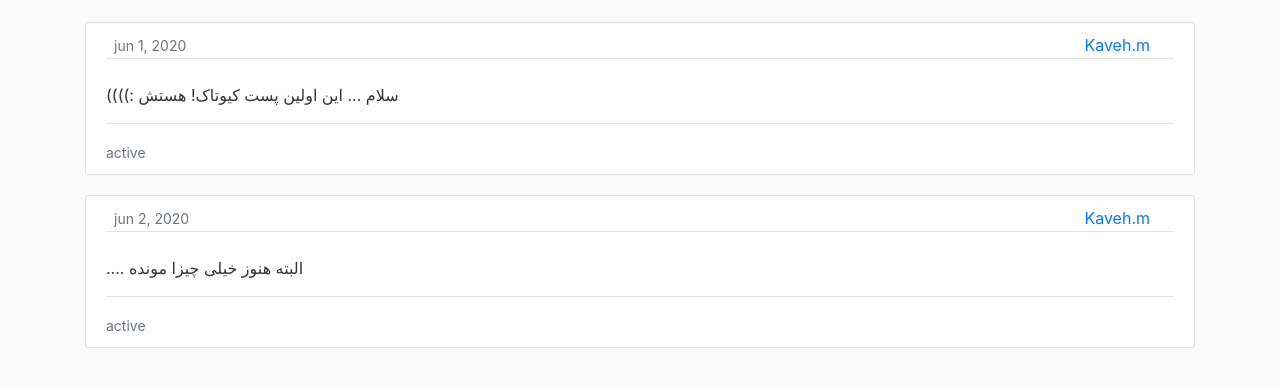
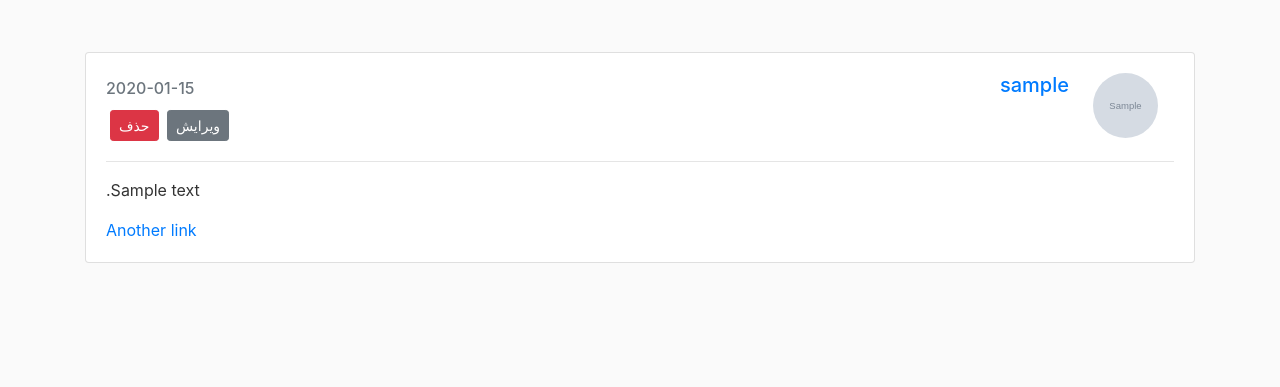
Before and after one commit to kmstage/Qtalk, a Flask app: page / in a window 1280 px wide. Shown: the part 58-445 px from the top of the page. Run offline with Flask 2, Linux system fonts and the light colour scheme; a user stored in the database is signed in; tables that the repository leaves empty hold one stand-in row (values such as "Sample post"); grey boxes marked "Sample" are stand-in pictures; some libraries are stand-ins or nearby versions.

Commit message:
update-delete btn created

```diff
--- a/Qtalk/forms.py
+++ b/Qtalk/forms.py
@@ -50,7 +50,7 @@ class UpdateAccountForm(FlaskForm):
             validators=[FileAllowed(['jpg', 'png'])])
 
     status = StringField('استاتوس',
-            validators=[DataRequired(), Length(min=1, max=200)])
+            validators=[Length(min=0, max=200)])
 
     submit = SubmitField('بروزرسانی')
 
@@ -63,3 +63,7 @@ class UpdateAccountForm(FlaskForm):
 class PostForm(FlaskForm):
     content = TextAreaField('پست جدید', validators=[DataRequired()])
     submit = SubmitField('ارسال')
+
+class UpdateForm(FlaskForm):
+    content = TextAreaField('پست جدید', validators=[DataRequired()])
+    submit = SubmitField('ویرایش')
--- a/Qtalk/routes.py
+++ b/Qtalk/routes.py
@@ -1,30 +1,18 @@
 from secrets import token_hex
 from os.path import splitext, join
-from flask import render_template, url_for, flash, redirect, request
+from flask import render_template, url_for, flash, redirect, request, abort
 from Qtalk import app, db, bcrypt
-from Qtalk.forms import RegistrationForm, LoginForm, UpdateAccountForm, PostForm
+from Qtalk.forms import RegistrationForm, LoginForm, UpdateAccountForm, PostForm, UpdateForm
 from Qtalk.models import Post, User
 from flask_login import login_user, current_user, logout_user, login_required
 from PIL import Image
-
-
-posts = [
-    {'username': 'Kaveh.m',
-     'content' : 'سلام ... این اولین پست کیوتاک! هستش :))))',
-     'date_posted': 'jun 1, 2020'
-     },
-     {'username': 'Kaveh.m',
-     'content' : 'البته هنوز خیلی چیزا مونده ....',
-     'date_posted': 'jun 2, 2020'
-     }
-]
-
 
 
 
 @app.route('/')
 @app.route('/home')
 def home():
+    posts = Post.query.all()
     return render_template('home.html', posts=posts)
 
 @app.route('/about')
@@ -99,11 +87,47 @@ def account():
     return render_template('account.html', title='حساب کاربری',
                             image_file=image_file, form=form)
 
-@app.route("/new_post", methods=['GET', 'POST'])
+@app.route("/post/new", methods=['GET', 'POST'])
 @login_required
 def new_post():
     form = PostForm()
     if form.validate_on_submit():
+        post = Post(content=form.content.data, author=current_user)
+        db.session.add(post)
+        db.session.commit()
         flash('پست شما ایجاد شد', 'success')
         return redirect(url_for('home'))
     return render_template('create_post.html', title='ارسال جدید', form=form)
+
+@app.route("/post/<int:post_id>")
+def post(post_id):
+    post = Post.query.get_or_404(post_id)
+    return render_template('post.html', title=post.author.username, post=post)
+
+@app.route("/post/<int:post_id>/update", methods=['GET', 'POST'])
+@login_required
+def update_post(post_id):
+    post = Post.query.get_or_404(post_id)
+    if post.author != current_user:
+        abort(403)
+    form = UpdateForm()
+    if form.validate_on_submit():
+        post.content = form.content.data
+        db.session.commit()
+        flash('پست شما ویرایش شد', 'success')
+        return redirect(url_for('home'))
+    elif request.method == 'GET':
+        form.content.data = post.content
+    return render_template('update.html', title='ویرایش ارسال', form=form)
+
+
+@app.route("/post/<int:post_id>/delete", methods=['POST'])
+@login_required
+def delete_post(post_id):
+    post = Post.query.get_or_404(post_id)
+    if post.author != current_user:
+        abort(403)
+    db.session.delete(post)
+    db.session.commit()
+    flash('پست شما حذف شد', 'success')
+    return redirect(url_for('home'))
--- a/Qtalk/static/css/main.css
+++ b/Qtalk/static/css/main.css
@@ -26,8 +26,8 @@ h1, h2, h3, h4, h5, h6 {
 
 .content-section {
   background: #ffffff;
-  padding: 10px 20px;
-  border: 1px solid #dddddd;
+  padding: 20px 30px;
+  border: 4px solid #dddddd;
   border-radius: 3px;
   margin-bottom: 20px;
 }
@@ -71,7 +71,8 @@ a.article-title:hover {
 .account-img {
   height: 125px;
   width: 125px;
-  margin-right: 20px;
+  float: left;
+  margin-right: 0px;
   margin-bottom: 16px;
 }
 
--- a/Qtalk/templates/base.html
+++ b/Qtalk/templates/base.html
@@ -9,7 +9,7 @@
     <meta charset="utf-8">
     <meta name="viewport" content="width=device-width, initial-scale=1, shrink-to-fit=no">
     <link rel="stylesheet" href="https://cdn.rtlcss.com/bootstrap/v4.2.1/css/bootstrap.min.css">
-    <link rel="stylesheet" type="text/css" href="static/css/main.css">
+    <link rel="stylesheet" type="text/css" href="{{ url_for('static', filename='css/main.css') }}">
 
     {% if title %}
       <title>{{title}}</title>
@@ -35,7 +35,7 @@
     </div>
     <div class="mx-auto order-0">
         <a class="navbar-brand mx-auto" href="#">
-          <img src="static/logo/logo.png" width="200" height="30" alt="">
+          <img src="{{ url_for('static', filename='logo/logo.png') }}" width="200" height="30" alt="">
         </a>
         <button class="navbar-toggler" type="button" data-toggle="collapse" data-target=".dual-collapse2">
             <span class="navbar-toggler-icon"></span>
--- a/Qtalk/templates/home.html
+++ b/Qtalk/templates/home.html
@@ -2,16 +2,52 @@
 {% block content %}
 
   {% for post in posts %}
-  <article class="media content-section">
-        <div class="media-body">
-          <div class="article-metadata">
-            <a class="mr-4 float-right" href="#">{{ post.username }}</a>
-            <small class="text-muted ml-2  ">{{ post.date_posted }}</small>
+      <div class="card" style="margin-top:30px;">
+  <div class="card-body">
+    <img class="rounded-circle article-img float-right" src="{{ url_for('static', filename='profile_pics/'+ post.author.image_file) }}">
+
+      <h5 class="card-title">
+
+        <a class="mr-4 float-right" href="#">{{ post.author.username }}</a>
+      </h5>
+      <h6 class="card-subtitle mb-2 text-muted">{{ post.date_posted.strftime('%Y-%m-%d') }}</h6>
+      {% if post.author == current_user %}
+          <div>
+            <a class="btn btn-secondary btn-sm mt-1 mb-1" href="{{ url_for('update_post', post_id=post.id) }}">ویرایش</a>
+            <button type="button" class="btn btn-danger btn-sm m-1" data-toggle="modal" data-target="#deleteModal-{{ post.id }}">حذف</button>
           </div>
-          <p class="article-content rtl mt-4">{{ post.content }}</p>
-          <hr class="">
-          <small class="text-muted">{{ current_user.status }}</small>
+        {% endif %}
+      <hr>
+      <p class="card-text article-content ">{{ post.content }}</p>
+      <a href="#" class="card-link">Another link</a>
+    </div>
+  </div>
+
+  {% endfor %}
+
+  {% for post in posts %}
+
+{% if post.author == current_user %}
+  <div class="modal fade" id="deleteModal-{{ post.id }}" tabindex="-1" role="dialog" aria-labelledby="deleteModalLabel" aria-hidden="true">
+    <div class="modal-dialog" role="document">
+      <div class="modal-content">
+        <div class="modal-header">
+          <h5 class="modal-title" id="deleteModalLabel">از پاک شدن پست اطمینان داری؟</h5>
+          <button type="button" class="close" data-dismiss="modal" aria-label="Close">
+            <span aria-hidden="true">&times;</span>
+          </button>
         </div>
-      </article>
+        <div class="modal-footer">
+          <button type="button" class="btn btn-secondary" data-dismiss="modal">خروج</button>
+          <form action="{{ url_for('delete_post', post_id=post.id) }}" method="POST">
+            <input class="btn btn-danger" type="submit" value="حذف">
+          </form>
+        </div>
+      </div>
+    </div>
+  </div>
+{% endif %}
+
   {% endfor %}
+
 {% endblock content %}
```
Also changed, not shown: Qtalk/templates/account.html (+4 -4 lines), Qtalk/templates/post.html (added, +19 -0 lines), Qtalk/templates/update.html (added, +26 -0 lines).
